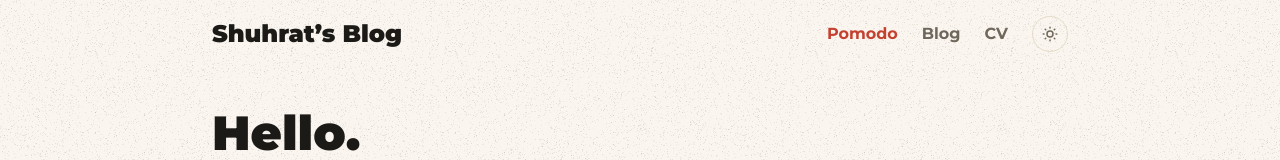
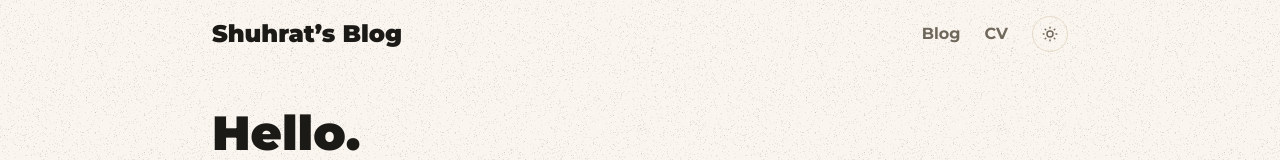
Before and after one commit to shuhrat-kobulov/byshuhrat.com, a Next.js app: page / in a window 1280 px wide. Shown: the top 160 px of the page. Built offline with nearby package versions, Linux system fonts and the light colour scheme.

Commit message:
fix: remove Pomodo link from navigation menu

```diff
--- a/app/Header.tsx
+++ b/app/Header.tsx
@@ -8,12 +8,6 @@ import { sans } from './fonts';
 import { site } from './data';
 
 const nav = [
-    {
-        label: 'Pomodo',
-        href: 'https://getpomodo.com',
-        title: 'Pomodo — productivity & task management app',
-        external: true,
-    },
     { label: 'Blog', href: '/posts/', title: 'Articles and notes' },
     {
         label: 'CV',
@@ -78,11 +72,9 @@ export const Header = () => {
                                         }
                                         className={[
                                             'whitespace-nowrap text-xs font-bold transition-colors sm:text-sm md:text-base',
-                                            item.label === 'Pomodo'
-                                                ? 'text-pomodo hover:text-pomodo-hover'
-                                                : isActive
-                                                  ? 'text-title'
-                                                  : 'text-muted hover:text-title',
+                                            isActive
+                                                ? 'text-title'
+                                                : 'text-muted hover:text-title',
                                         ].join(' ')}
                                     >
                                         {item.label}
```
